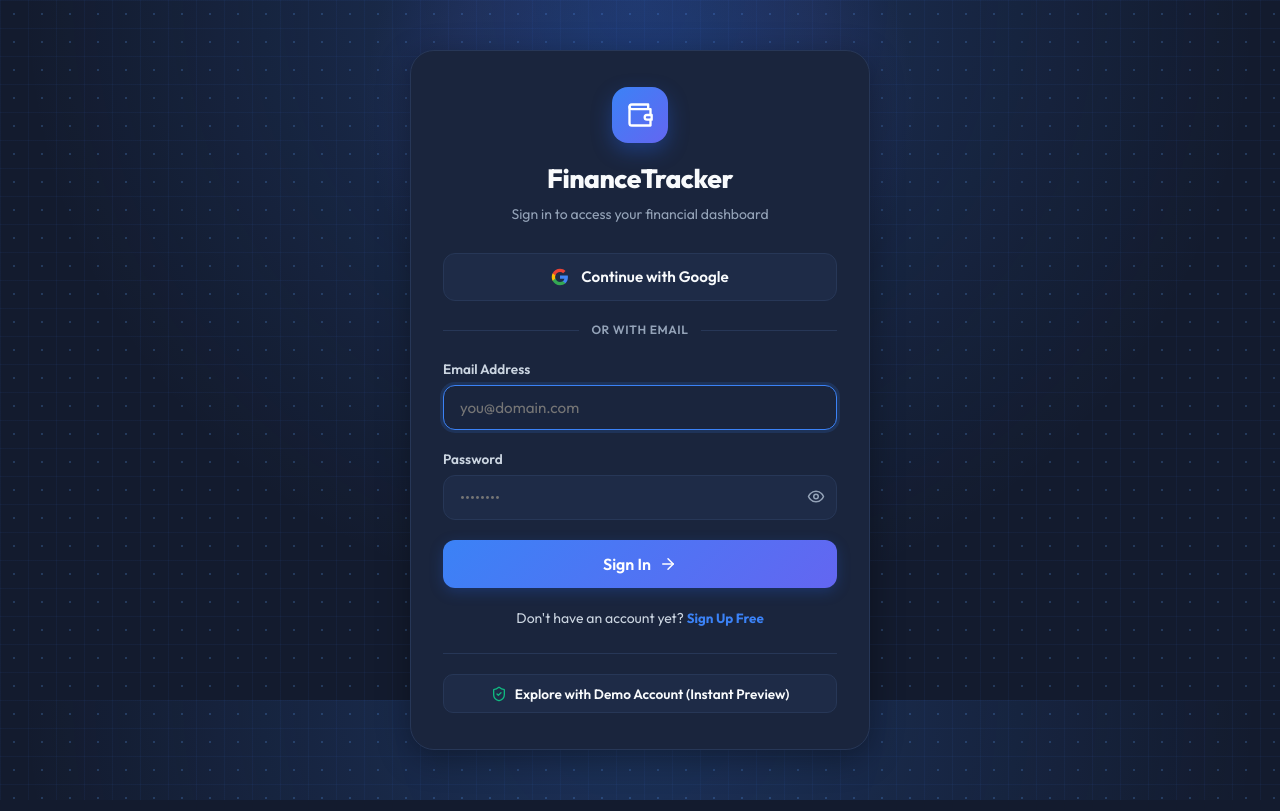
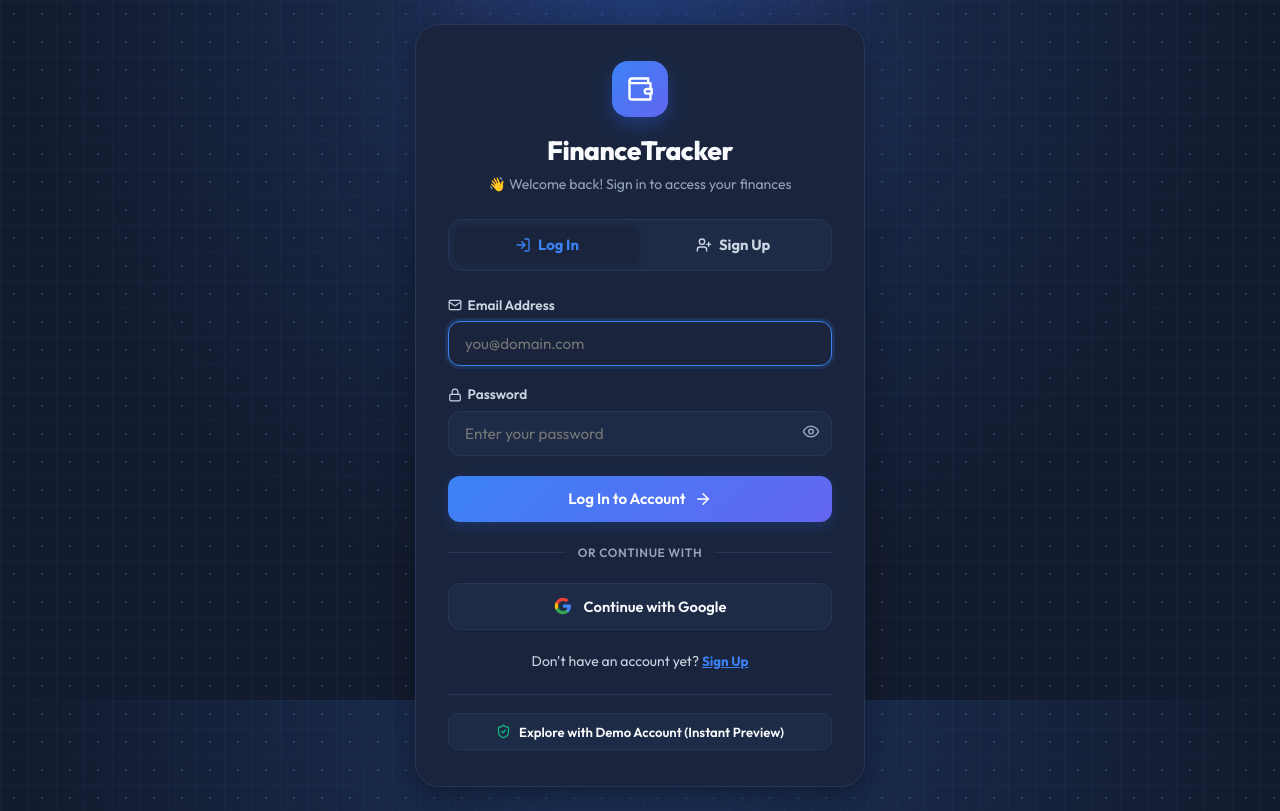
Before and after one commit to Shefinismail45/Finance-Tracker, a React (Vite) app in the folder frontend/: page / in a window 1280 px wide. Built offline with nearby package versions, Linux system fonts and the light colour scheme; no server answers.

Commit message:
Enhance first page auth with clear Log In/Sign Up tabs and Continue with Google

```diff
--- a/frontend/src/components/LoginPage.jsx
+++ b/frontend/src/components/LoginPage.jsx
@@ -3,20 +3,20 @@ import {
   Wallet,
   Mail,
   Lock,
+  User,
   Eye,
   EyeOff,
   ShieldCheck,
   ArrowRight,
   Sparkles,
-  TrendingUp,
-  ShieldAlert,
-  PiggyBank,
-  CheckCircle2
+  LogIn,
+  UserPlus
 } from 'lucide-react';
 import { supabase, isLiveSupabaseConfigured } from '../supabaseClient';
 
 export function LoginPage({ onAuthSuccess }) {
-  const [isSignUp, setIsSignUp] = useState(false);
+  // 'login' | 'signup'
+  const [authMode, setAuthMode] = useState('login');
   const [email, setEmail] = useState('');
   const [password, setPassword] = useState('');
   const [fullName, setFullName] = useState('');
@@ -25,6 +25,8 @@ export function LoginPage({ onAuthSuccess }) {
   const [googleLoading, setGoogleLoading] = useState(false);
   const [error, setError] = useState('');
   const [message, setMessage] = useState('');
+
+  const isSignUp = authMode === 'signup';
 
   // Handle Google OAuth Sign In
   const handleGoogleSignIn = async () => {
@@ -85,8 +87,8 @@ export function LoginPage({ onAuthSuccess }) {
           });
           if (err) throw err;
           if (data.user && !data.session) {
-            setMessage('Registration successful! Please check your email to confirm your account, or sign in below.');
-            setIsSignUp(false);
+            setMessage('Registration successful! Please check your email to confirm your account, then log in.');
+            setAuthMode('login');
           } else if (data.user) {
             onAuthSuccess(data.user);
           }
@@ -148,7 +150,7 @@ export function LoginPage({ onAuthSuccess }) {
       display: 'flex',
       alignItems: 'center',
       justifyContent: 'center',
-      padding: '1.5rem',
+      padding: '1.5rem 1rem',
       position: 'relative',
       overflow: 'hidden'
     }}>
@@ -167,7 +169,7 @@ export function LoginPage({ onAuthSuccess }) {
 
       <div style={{
         width: '100%',
-        maxWidth: '460px',
+        maxWidth: '450px',
         background: 'var(--bg-card)',
         border: '1px solid var(--border-color)',
         borderRadius: '1.5rem',
@@ -177,7 +179,7 @@ export function LoginPage({ onAuthSuccess }) {
         zIndex: 1
       }}>
         {/* Brand Header */}
-        <div style={{ textAlign: 'center', marginBottom: '1.75rem' }}>
+        <div style={{ textAlign: 'center', marginBottom: '1.5rem' }}>
           <div style={{
             width: '3.5rem',
             height: '3.5rem',
@@ -187,7 +189,7 @@ export function LoginPage({ onAuthSuccess }) {
             display: 'flex',
             alignItems: 'center',
             justifyContent: 'center',
-            margin: '0 auto 1rem auto',
+            margin: '0 auto 0.85rem auto',
             boxShadow: '0 8px 20px rgba(37, 99, 235, 0.35)'
           }}>
             <Wallet size={28} />
@@ -195,9 +197,68 @@ export function LoginPage({ onAuthSuccess }) {
           <h1 style={{ fontSize: '1.65rem', fontWeight: 800, letterSpacing: '-0.02em', color: 'var(--text-primary)' }}>
             FinanceTracker
           </h1>
-          <p style={{ fontSize: '0.875rem', color: 'var(--text-muted)', marginTop: '0.35rem' }}>
-            {isSignUp ? 'Create your personal account to get started' : 'Sign in to access your financial dashboard'}
+          <p style={{ fontSize: '0.875rem', color: 'var(--text-muted)', marginTop: '0.25rem' }}>
+            {isSignUp
+              ? '✨ New here? Create your account in 30 seconds'
+              : '👋 Welcome back! Sign in to access your finances'}
           </p>
+        </div>
+
+        {/* 1. CLEAR LOG IN / SIGN UP SEGMENTED TABS */}
+        <div style={{
+          display: 'grid',
+          gridTemplateColumns: '1fr 1fr',
+          background: 'var(--bg-subtle)',
+          padding: '0.3rem',
+          borderRadius: '0.85rem',
+          marginBottom: '1.5rem',
+          border: '1px solid var(--border-color)'
+        }}>
+          <button
+            type="button"
+            onClick={() => { setAuthMode('login'); setError(''); }}
+            style={{
+              padding: '0.65rem 0.5rem',
+              borderRadius: '0.65rem',
+              border: 'none',
+              fontSize: '0.92rem',
+              fontWeight: 700,
+              display: 'flex',
+              alignItems: 'center',
+              justifyContent: 'center',
+              gap: '0.45rem',
+              cursor: 'pointer',
+              transition: 'all 0.2s ease',
+              background: !isSignUp ? 'var(--bg-card)' : 'transparent',
+              color: !isSignUp ? 'var(--primary)' : 'var(--text-secondary)',
+              boxShadow: !isSignUp ? '0 2px 8px rgba(0, 0, 0, 0.1)' : 'none'
+            }}
+          >
+            <LogIn size={16} /> Log In
+          </button>
+
+          <button
+            type="button"
+            onClick={() => { setAuthMode('signup'); setError(''); }}
+            style={{
+              padding: '0.65rem 0.5rem',
+              borderRadius: '0.65rem',
+              border: 'none',
+              fontSize: '0.92rem',
+              fontWeight: 700,
+              display: 'flex',
+              alignItems: 'center',
+              justifyContent: 'center',
+              gap: '0.45rem',
+              cursor: 'pointer',
+              transition: 'all 0.2s ease',
+              background: isSignUp ? 'var(--bg-card)' : 'transparent',
+              color: isSignUp ? 'var(--primary)' : 'var(--text-secondary)',
+              boxShadow: isSignUp ? '0 2px 8px rgba(0, 0, 0, 0.1)' : 'none'
+            }}
+          >
+            <UserPlus size={16} /> Sign Up
+          </button>
         </div>
 
         {/* Error / Success Notices */}
@@ -231,55 +292,13 @@ export function LoginPage({ onAuthSuccess }) {
           </div>
         )}
 
-        {/* 1. GOOGLE OAUTH BUTTON */}
-        <button
-          type="button"
-          onClick={handleGoogleSignIn}
-          disabled={googleLoading || loading}
-          style={{
-            width: '100%',
-            padding: '0.85rem 1.25rem',
-            background: 'var(--bg-subtle)',
-            color: 'var(--text-primary)',
-            border: '1px solid var(--border-color)',
-            borderRadius: '0.75rem',
-            fontSize: '0.95rem',
-            fontWeight: 600,
-            cursor: 'pointer',
-            display: 'flex',
-            alignItems: 'center',
-            justifyContent: 'center',
-            gap: '0.75rem',
-            transition: 'all 0.2s ease',
-            marginBottom: '1.25rem'
-          }}
-          onMouseEnter={(e) => e.currentTarget.style.background = 'var(--bg-surface-hover)'}
-          onMouseLeave={(e) => e.currentTarget.style.background = 'var(--bg-subtle)'}
-        >
-          {/* Official Google SVG Logo */}
-          <svg width="18" height="18" viewBox="0 0 24 24">
-            <path fill="#4285F4" d="M22.56 12.25c0-.78-.07-1.53-.2-2.25H12v4.26h5.92c-.26 1.37-1.04 2.53-2.21 3.31v2.77h3.57c2.08-1.92 3.28-4.74 3.28-8.09z"/>
-            <path fill="#34A853" d="M12 23c2.97 0 5.46-.98 7.28-2.66l-3.57-2.77c-.98.66-2.23 1.06-3.71 1.06-2.86 0-5.29-1.93-6.16-4.53H2.18v2.84C3.99 20.53 7.7 23 12 23z"/>
-            <path fill="#FBBC05" d="M5.84 14.09c-.22-.66-.35-1.36-.35-2.09s.13-1.43.35-2.09V7.06H2.18C1.43 8.55 1 10.22 1 12s.43 3.45 1.18 4.94l2.85-2.22.81-.63z"/>
-            <path fill="#EA4335" d="M12 5.38c1.62 0 3.06.56 4.21 1.64l3.15-3.15C17.45 2.09 14.97 1 12 1 7.7 1 3.99 3.47 2.18 7.06l3.66 2.84c.87-2.6 3.3-4.52 6.16-4.52z"/>
-          </svg>
-          <span>{googleLoading ? 'Connecting to Google...' : 'Continue with Google'}</span>
-        </button>
-
-        {/* Divider */}
-        <div style={{ display: 'flex', alignItems: 'center', margin: '1.25rem 0', color: 'var(--text-muted)' }}>
-          <div style={{ flex: 1, height: '1px', background: 'var(--border-color)' }} />
-          <span style={{ padding: '0 0.75rem', fontSize: '0.75rem', fontWeight: 600, textTransform: 'uppercase', letterSpacing: '0.05em' }}>
-            or with email
-          </span>
-          <div style={{ flex: 1, height: '1px', background: 'var(--border-color)' }} />
-        </div>
-
         {/* 2. EMAIL & PASSWORD FORM */}
         <form onSubmit={handleEmailAuth}>
           {isSignUp && (
             <div className="form-group">
-              <label>Full Name</label>
+              <label style={{ display: 'flex', alignItems: 'center', gap: '0.35rem' }}>
+                <User size={14} /> Full Name
+              </label>
               <input
                 type="text"
                 className="form-control"
@@ -293,7 +312,9 @@ export function LoginPage({ onAuthSuccess }) {
           )}
 
           <div className="form-group">
-            <label>Email Address</label>
+            <label style={{ display: 'flex', alignItems: 'center', gap: '0.35rem' }}>
+              <Mail size={14} /> Email Address
+            </label>
             <input
               type="email"
               className="form-control"
@@ -306,12 +327,14 @@ export function LoginPage({ onAuthSuccess }) {
           </div>
 
           <div className="form-group">
-            <label>Password</label>
+            <label style={{ display: 'flex', alignItems: 'center', gap: '0.35rem' }}>
+              <Lock size={14} /> Password {isSignUp && <span style={{ fontSize: '0.75rem', color: 'var(--text-muted)' }}>(min 6 chars)</span>}
+            </label>
             <div style={{ position: 'relative' }}>
               <input
                 type={showPassword ? 'text' : 'password'}
                 className="form-control"
-                placeholder="••••••••"
+                placeholder={isSignUp ? 'Create a secure password' : 'Enter your password'}
                 value={password}
                 onChange={(e) => setPassword(e.target.value)}
                 required
@@ -321,6 +344,7 @@ export function LoginPage({ onAuthSuccess }) {
               <button
                 type="button"
                 onClick={() => setShowPassword(!showPassword)}
+                title={showPassword ? 'Hide password' : 'Show password'}
                 style={{
                   position: 'absolute',
                   right: '0.75rem',
@@ -342,24 +366,77 @@ export function LoginPage({ onAuthSuccess }) {
             type="submit"
             className="btn-primary"
             disabled={loading || googleLoading}
-            style={{ marginTop: '1.25rem' }}
+            style={{
+              marginTop: '1.25rem',
+              width: '100%',
+              padding: '0.85rem 1.25rem',
+              display: 'flex',
+              alignItems: 'center',
+              justifyContent: 'center',
+              gap: '0.5rem',
+              fontSize: '0.95rem'
+            }}
           >
-            {loading ? 'Please wait...' : isSignUp ? 'Create Free Account' : 'Sign In'}
+            {loading ? 'Please wait...' : isSignUp ? 'Create Free Account' : 'Log In to Account'}
             <ArrowRight size={18} />
           </button>
         </form>
 
-        {/* Switch Sign Up / Sign In */}
-        <div style={{ marginTop: '1.25rem', textAlign: 'center', fontSize: '0.875rem', color: 'var(--text-secondary)' }}>
+        {/* 3. DIVIDER */}
+        <div style={{ display: 'flex', alignItems: 'center', margin: '1.35rem 0', color: 'var(--text-muted)' }}>
+          <div style={{ flex: 1, height: '1px', background: 'var(--border-color)' }} />
+          <span style={{ padding: '0 0.75rem', fontSize: '0.75rem', fontWeight: 600, textTransform: 'uppercase', letterSpacing: '0.05em' }}>
+            or continue with
+          </span>
+          <div style={{ flex: 1, height: '1px', background: 'var(--border-color)' }} />
+        </div>
+
+        {/* 4. GOOGLE OAUTH BUTTON */}
+        <button
+          type="button"
+          onClick={handleGoogleSignIn}
+          disabled={googleLoading || loading}
+          style={{
+            width: '100%',
+            padding: '0.8rem 1.25rem',
+            background: 'var(--bg-subtle)',
+            color: 'var(--text-primary)',
+            border: '1px solid var(--border-color)',
+            borderRadius: '0.75rem',
+            fontSize: '0.92rem',
+            fontWeight: 600,
+            cursor: 'pointer',
+            display: 'flex',
+            alignItems: 'center',
+            justifyContent: 'center',
+            gap: '0.75rem',
+            transition: 'all 0.2s ease',
+            boxShadow: '0 1px 3px rgba(0,0,0,0.05)'
+          }}
+          onMouseEnter={(e) => e.currentTarget.style.background = 'var(--bg-surface-hover)'}
+          onMouseLeave={(e) => e.currentTarget.style.background = 'var(--bg-subtle)'}
+        >
+          {/* Official Google SVG Logo */}
+          <svg width="18" height="18" viewBox="0 0 24 24">
+            <path fill="#4285F4" d="M22.56 12.25c0-.78-.07-1.53-.2-2.25H12v4.26h5.92c-.26 1.37-1.04 2.53-2.21 3.31v2.77h3.57c2.08-1.92 3.28-4.74 3.28-8.09z"/>
+            <path fill="#34A853" d="M12 23c2.97 0 5.46-.98 7.28-2.66l-3.57-2.77c-.98.66-2.23 1.06-3.71 1.06-2.86 0-5.29-1.93-6.16-4.53H2.18v2.84C3.99 20.53 7.7 23 12 23z"/>
+            <path fill="#FBBC05" d="M5.84 14.09c-.22-.66-.35-1.36-.35-2.09s.13-1.43.35-2.09V7.06H2.18C1.43 8.55 1 10.22 1 12s.43 3.45 1.18 4.94l2.85-2.22.81-.63z"/>
+            <path fill="#EA4335" d="M12 5.38c1.62 0 3.06.56 4.21 1.64l3.15-3.15C17.45 2.09 14.97 1 12 1 7.7 1 3.99 3.47 2.18 7.06l3.66 2.84c.87-2.6 3.3-4.52 6.16-4.52z"/>
+          </svg>
+          <span>{googleLoading ? 'Connecting to Google...' : 'Continue with Google'}</span>
+        </button>
+
+        {/* 5. HELPER SWITCHER FOOTER */}
+        <div style={{ marginTop: '1.35rem', textAlign: 'center', fontSize: '0.875rem', color: 'var(--text-secondary)' }}>
           {isSignUp ? (
             <span>
               Already have an account?{' '}
               <button
                 type="button"
-                onClick={() => { setIsSignUp(false); setError(''); }}
-                style={{ background: 'none', border: 'none', color: 'var(--primary)', fontWeight: 700, cursor: 'pointer' }}
+                onClick={() => { setAuthMode('login'); setError(''); }}
+                style={{ background: 'none', border: 'none', color: 'var(--primary)', fontWeight: 700, cursor: 'pointer', textDecoration: 'underline' }}
               >
-                Sign In
+                Log In
               </button>
             </span>
           ) : (
@@ -367,17 +444,17 @@ export function LoginPage({ onAuthSuccess }) {
               Don't have an account yet?{' '}
               <button
                 type="button"
-                onClick={() => { setIsSignUp(true); setError(''); }}
-                style={{ background: 'none', border: 'none', color: 'var(--primary)', fontWeight: 700, cursor: 'pointer' }}
+                onClick={() => { setAuthMode('signup'); setError(''); }}
+                style={{ background: 'none', border: 'none', color: 'var(--primary)', fontWeight: 700, cursor: 'pointer', textDecoration: 'underline' }}
               >
-                Sign Up Free
+                Sign Up
               </button>
             </span>
           )}
         </div>
 
-        {/* Demo Mode Button */}
-        <div style={{ marginTop: '1.5rem', paddingTop: '1.25rem', borderTop: '1px solid var(--border-color)', textAlign: 'center' }}>
+        {/* 6. INSTANT DEMO PREVIEW OPTION */}
+        <div style={{ marginTop: '1.35rem', paddingTop: '1.15rem', borderTop: '1px solid var(--border-color)', textAlign: 'center' }}>
           <button
             type="button"
             className="btn-secondary"
@@ -388,10 +465,11 @@ export function LoginPage({ onAuthSuccess }) {
               alignItems: 'center',
               justifyContent: 'center',
               gap: '0.5rem',
-              fontSize: '0.85rem'
+              fontSize: '0.82rem',
+              padding: '0.6rem 0.85rem'
             }}
           >
-            <ShieldCheck size={16} color="#10b981" /> Explore with Demo Account (Instant Preview)
+            <ShieldCheck size={15} color="#10b981" /> Explore with Demo Account (Instant Preview)
           </button>
         </div>
       </div>
```
Also changed, not shown: frontend/src/components/AuthModal.jsx (+196 -38 lines).
